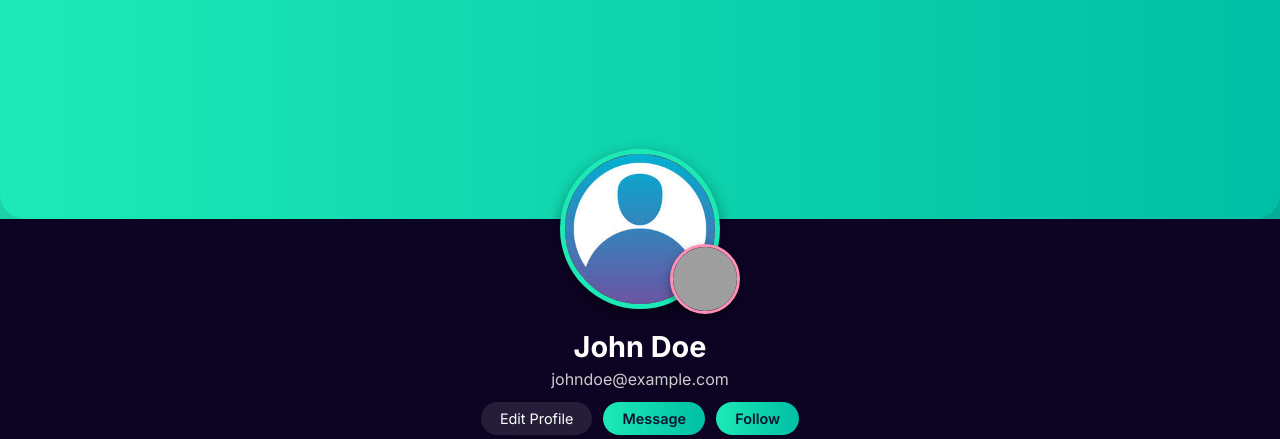
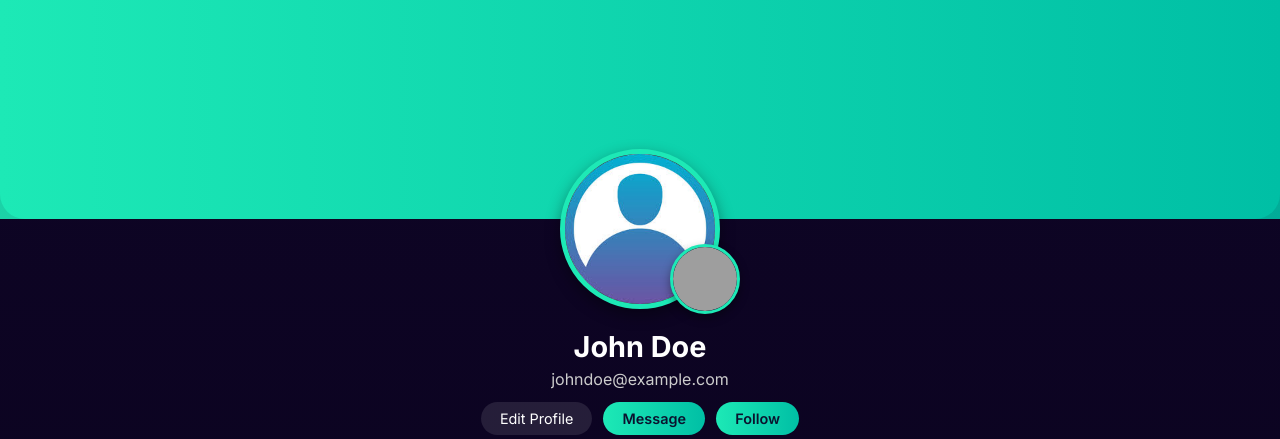
Before and after one commit to samadhi-hansika/Soft-Mart, a PHP site: page /profile.html in a window 1280 px wide. Shown: the part 70-509 px from the top of the page. Run offline with PHP 8.4, Linux system fonts and the light colour scheme; grey boxes are pictures that could not be loaded.

Commit message:
Change the color

```diff
--- a/profile.css
+++ b/profile.css
@@ -98,7 +98,7 @@ body {
   width:70px;
   height:70px;
   border-radius:50%;
-  border:3px solid #ff8fb5;
+  border:3px solid #1de9b6;
   background:#2a2a40;
   overflow:hidden;
   box-shadow:0 4px 10px rgba(0,0,0,0.4);
```
